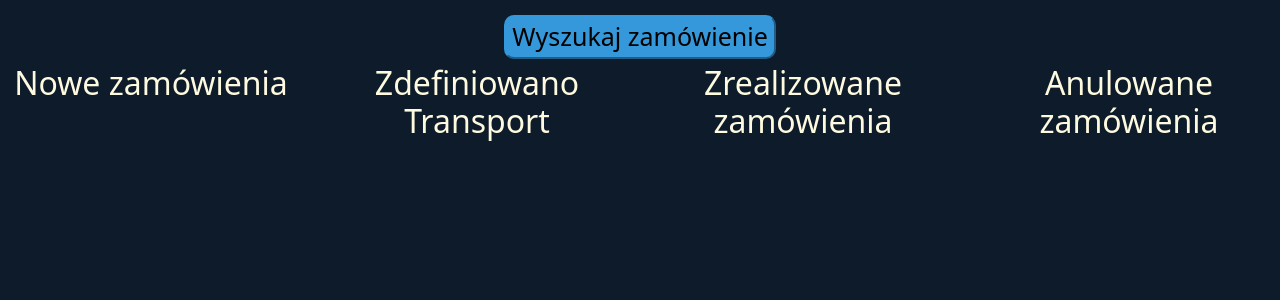
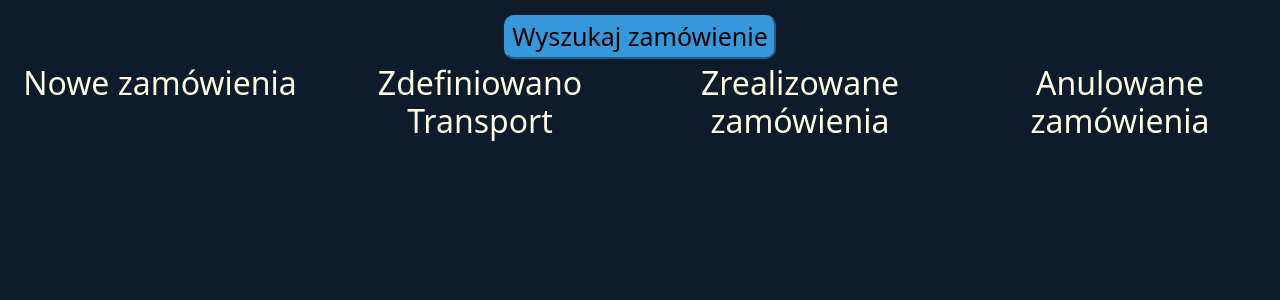
Before and after one commit to Wikkktor/TransportApp, a Django app: page /order/list in a window 1280 px wide. Shown: the part 107-407 px from the top of the page. Run offline with Django 3.2, Linux system fonts and the light colour scheme; the visitor is signed in with stand-in values (Sample User, id 1); data that the repository does not hold is empty.

Commit message:
Main page and order list page improvements

```diff
--- a/TransportApp/templates/order_filter.html
+++ b/TransportApp/templates/order_filter.html
@@ -6,7 +6,7 @@
         <form method="get">
             {{ filter.form.as_p }}
                 <br>
-            <button class='btn' type="submit">Szukaj</button>
+            <button  style="margin: 1vh" class='btn' type="submit">Szukaj</button>
         </form>
     </div>
  <div class="justify-content-md-center">
--- a/TransportApp/templates/orders_list_view.html
+++ b/TransportApp/templates/orders_list_view.html
@@ -6,7 +6,7 @@
         <button class="filter_link"> Wyszukaj zamówienie</button>
     </a>
     </div>
-    <div class="row justify-content-md-center">
+    <div class="row justify-content-md-center" style="margin-right: 0; margin-left: 0">
         <div class="col">
             <h2 class="list_orders_h2">Nowe zamówienia</h2>
             <ul style="margin: 2vh; list-style-type: none; max-width: 55vh; align-content: center">
--- a/templates/base.html
+++ b/templates/base.html
@@ -52,7 +52,7 @@
     </div>
 </nav>
 {% block base %}
-    <div class="row justify-content-md-center">
+    <div class="row justify-content-md-center" style="margin-left: 0; margin-right: 0;">
     <div class="container-sm col-sm">
         <h3 style="color: white; margin: 3vh; text-align: center">Nie zrealizowane zamówienia:</h3>
         <ul style="margin: 2vh; list-style-type: none; max-width: 55vh; align-content: center">
```
